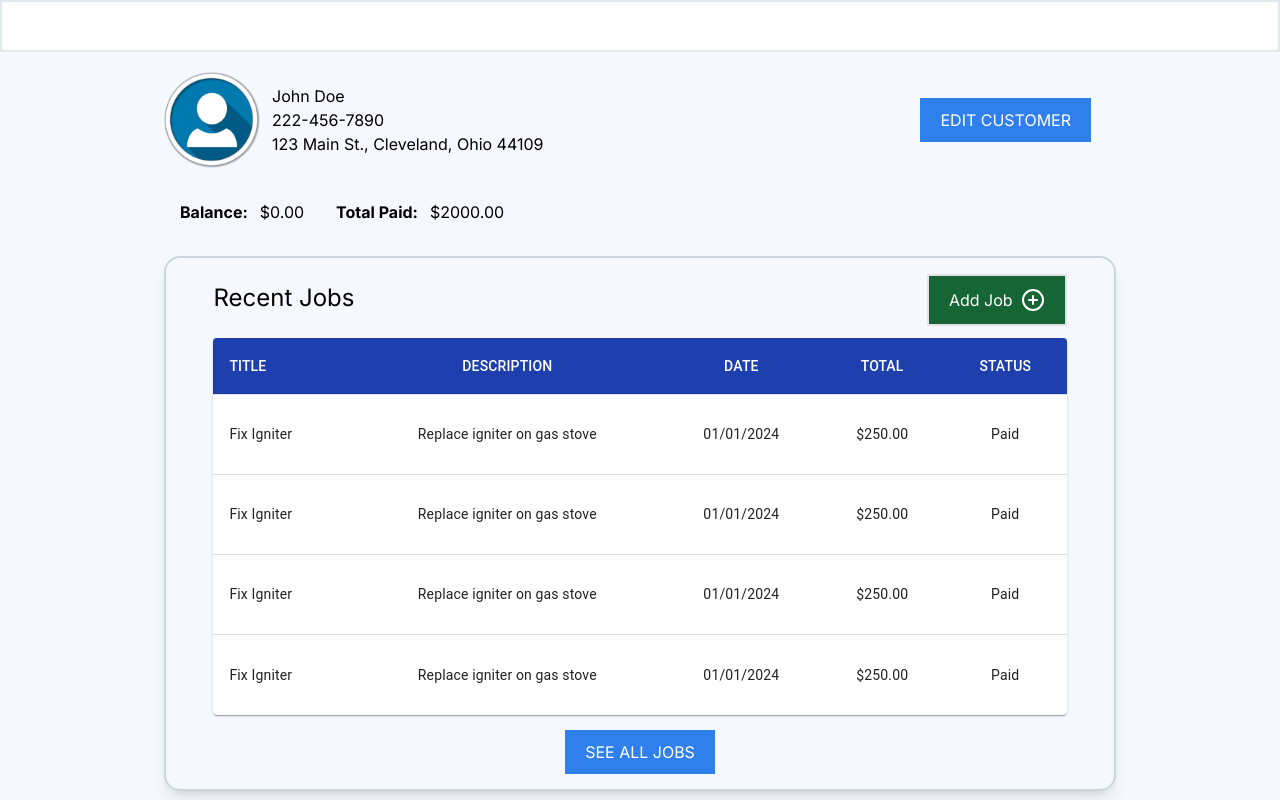
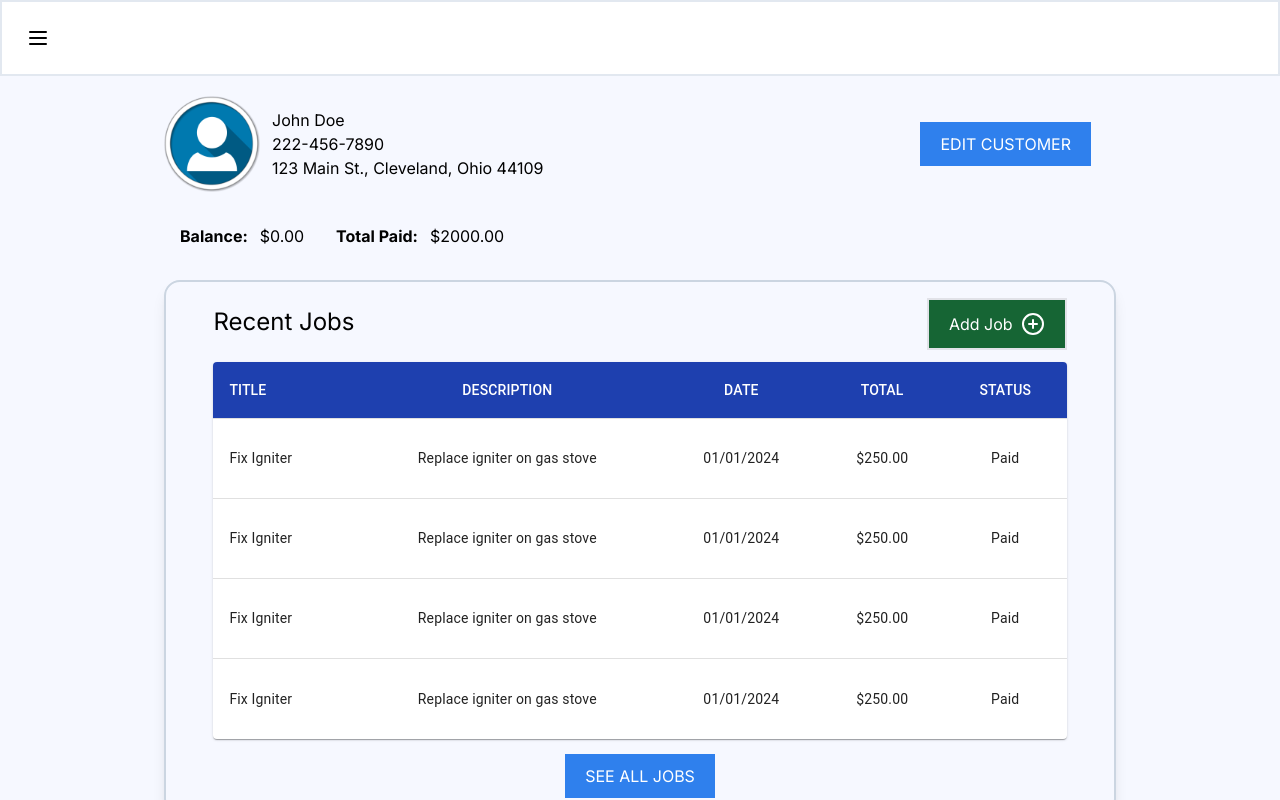
Before and after one commit to BronzeMik/organize-me, a Next.js app: page /dashboard/customers/1 in a window 1280 px wide. Shown: the top 800 px of the page. Built offline with nearby package versions, Linux system fonts and the light colour scheme.

Commit message:
Update pascal case and image element

```diff
--- a/src/app/(routes)/dashboard/customers/[id]/_components/CustomerInformation.jsx
+++ b/src/app/(routes)/dashboard/customers/[id]/_components/CustomerInformation.jsx
@@ -1,3 +1,4 @@
+import Image from 'next/image'
 import React from 'react'
 
 function CustomerInformation() {
@@ -17,7 +18,7 @@ function CustomerInformation() {
         <div className='flex flex-col md:flex-row justify-start gap-3 items-center'>
             {/* Profile Img */}
             <div>
-                <img src='/user-img.png' alt="User image" className='max-w-24'/>
+                <Image src='/user-img.png' alt="User image" className='max-w-24' width={300} height={200}/>
             </div>
             <div className='text-center md:text-left'>
                 {/* Name */}
--- a/src/app/(routes)/dashboard/customers/page.jsx
+++ b/src/app/(routes)/dashboard/customers/page.jsx
@@ -5,7 +5,7 @@ import { SideBarContext } from '../layout';
 
 
 
-function page() {
+function Page() {
   const {setShowSideBar} = useContext(SideBarContext);
   useEffect(() => {
     setShowSideBar(false)
@@ -22,4 +22,4 @@ function page() {
   )
 }
 
-export default page
+export default Page
--- a/src/app/(routes)/dashboard/layout.jsx
+++ b/src/app/(routes)/dashboard/layout.jsx
@@ -8,8 +8,11 @@ export const SideBarContext = createContext();
 
 
 
-function layout({children}) {
+function Layout({children}) {
   const [showSideBar, setShowSideBar] = useState();
+  useEffect(() => {
+    setShowSideBar(false);
+  }, [])
   return (
     <SideBarContext.Provider value={{showSideBar, setShowSideBar}}>
     <div className='flex min-h-screen'>
@@ -29,4 +32,4 @@ function layout({children}) {
   )
 }
 
-export default layout
+export default Layout
```
Also changed, not shown: .eslintrc.json.
